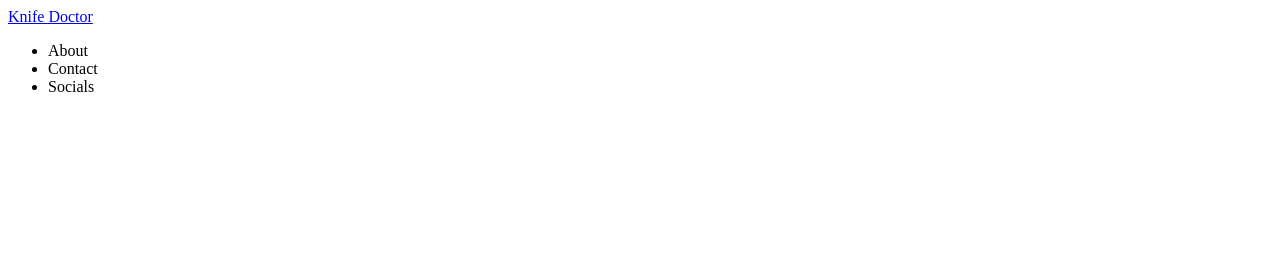
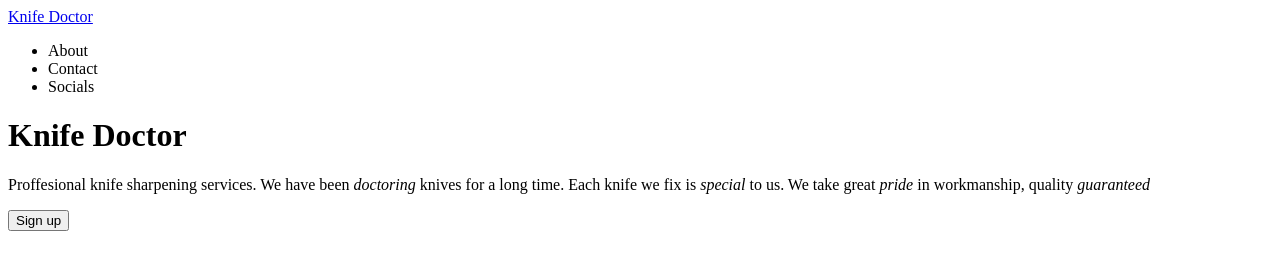
Before and after one commit to Josh-DK-git/Odin-Landing-Page, a plain HTML site: page index.html in a window 1280 px wide. Drawn offline with Linux system fonts and the light colour scheme.

Commit message:
Created the h1 heading, img, p, button and divs needed

```diff
--- a/index.html
+++ b/index.html
@@ -14,7 +14,16 @@
             </ul>
         </nav>
         <main>
-
+            <div>
+                <div>
+                    <h1>Knife Doctor</h1>
+                    <p>Proffesional knife sharpening services. We have been <em>doctoring</em> knives for a long time. Each knife we fix is <em>special</em> to us. We take great <em>pride</em> in workmanship, quality <em>guaranteed</em></p>
+                    <button>Sign up</button>
+                </div>
+                <div>
+                    <img src="" alt="">
+                </div>
+            </div>
         </main>
         <footer>
 
```
